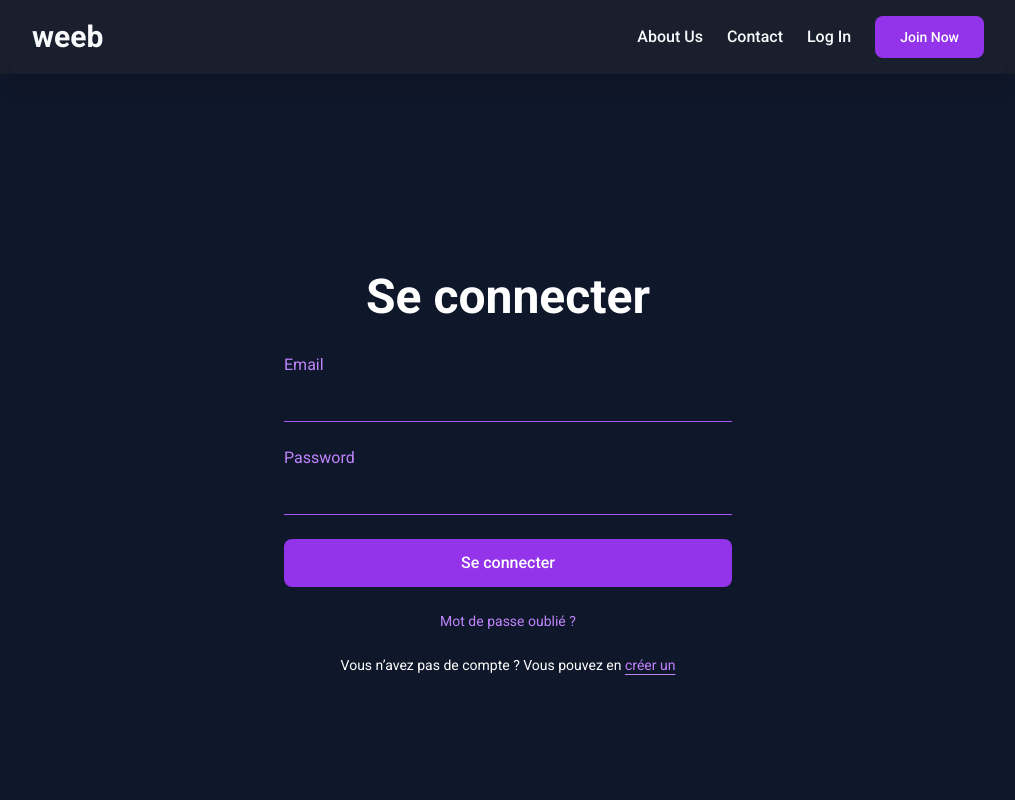
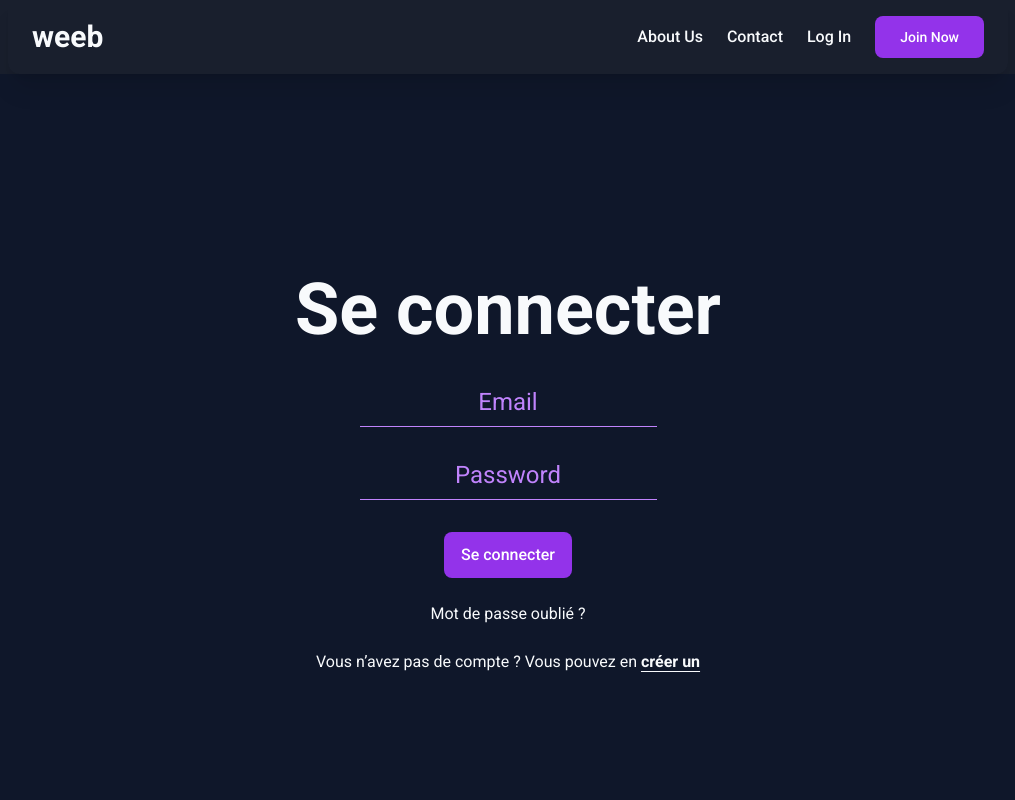
Before and after one commit to Noreea/project_weeb_datascientest, a React (Vite) app: page /login in a window 1280 px wide. Shown: the top 800 px of the page, without its empty margins (132-1147 px from the left). Built offline with nearby package versions, Linux system fonts and the light colour scheme.

Commit message:
fix page login

```diff
--- a/src/pages/Login.jsx
+++ b/src/pages/Login.jsx
@@ -1,40 +1,45 @@
 import React from "react";
+import Button from "../components/Button";
 
 function Login() {
   return (
-    <main className="min-h-screen flex items-center justify-center px-4 py-16  text-white">
+    <main className="min-h-screen flex items-center justify-center px-4 py-16">
       <div className="w-full max-w-md space-y-8">
-        <h1 className="text-4xl md:text-5xl font-bold text-center">Se connecter</h1>
+        <h1 className="text-5xl md:text-7xl font-bold text-center">Se connecter</h1>
 
         <form className="space-y-6">
-          <div>
-            <label className="block text-purple-400 mb-1">Email</label>
+          {/* Champ Email */}
+          <div className="flex flex-col items-center justify-center">
+            <label htmlFor="email" className="sr-only">Email</label>
             <input
               type="email"
-              className="w-full border-b border-purple-500 bg-transparent text-white p-2 focus:outline-none"
-            />
-          </div>
-          <div>
-            <label className="block text-purple-400 mb-1">Password</label>
-            <input
-              type="password"
-              className="w-full border-b border-purple-500 bg-transparent text-white p-2 focus:outline-none"
+              placeholder="Email"
+              className="text-center border-b border-purple_text bg-transparent p-2 text-2xl placeholder-purple_text focus:outline-none focus:ring-1 focus:ring-purple_text"
             />
           </div>
 
-          <button
-            type="submit"
-            className="w-full bg-purple-600 hover:bg-purple-700 text-white font-medium py-3 rounded-lg transition"
-          >
-            Se connecter
-          </button>
+          {/* Champ Password + Bouton */}
+          <div className="flex flex-col items-center justify-center">
+            <label htmlFor="password" className="sr-only">Password</label>
+            <input
+              type="password"
+              placeholder="Password"
+              className="text-center border-b border-purple_text bg-transparent p-2 text-2xl placeholder-purple_text focus:outline-none focus:ring-1 focus:ring-purple_text"
+            />
+            <Button type="submit" className="mt-8">
+              Se connecter
+            </Button>
+          </div>
 
-          <div className="text-sm text-center mt-4">
-            <a href="#" className="hover:underline text-purple-400">Mot de passe oublié ?</a>
+          {/* Lien mot de passe oublié */}
+          <div className="text-center mt-4">
+            <a href="#" className="hover:underline">Mot de passe oublié ?</a>
           </div>
-          <div className="text-sm text-center">
-            Vous n’avez pas de compte ? {" "} Vous pouvez en {" "}
-            <a href="#" className="underline underline-offset-4 text-purple-400 hover:text-purple-300">
+
+          {/* Lien création de compte */}
+          <div className="text-center">
+            Vous n’avez pas de compte ? Vous pouvez en {" "}
+            <a href="#" className="underline underline-offset-4 font-bold hover:text-purple_text">
               créer un
             </a>
           </div>
```
